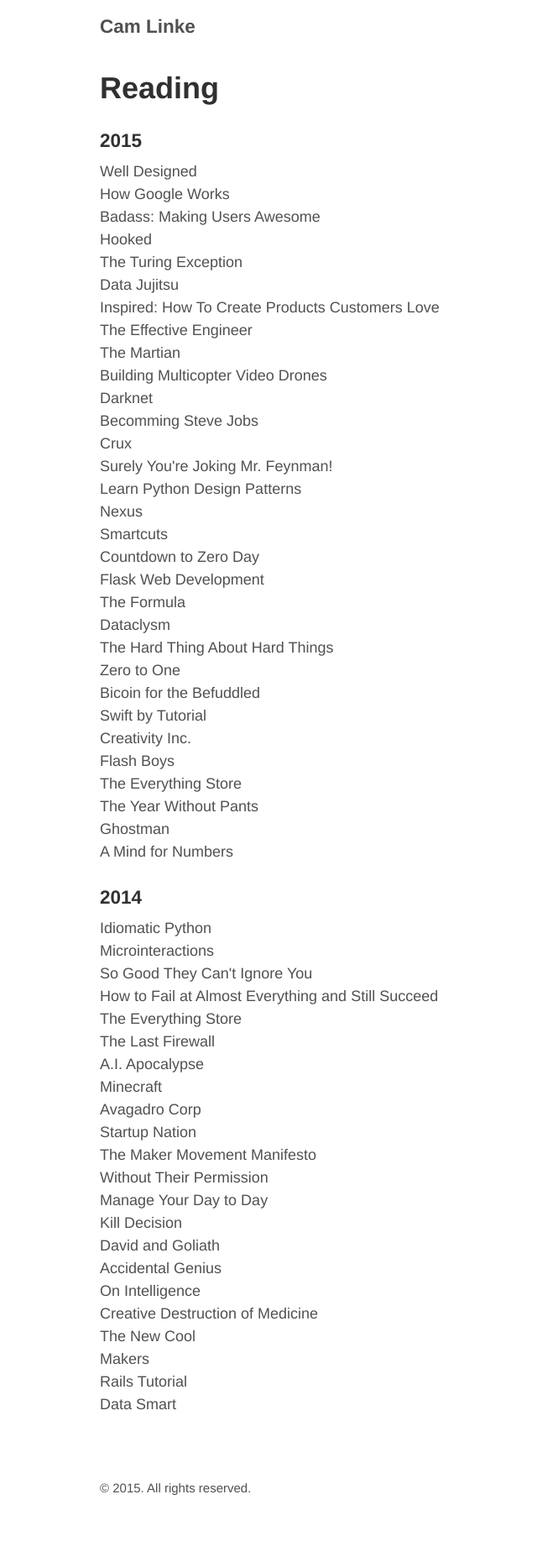
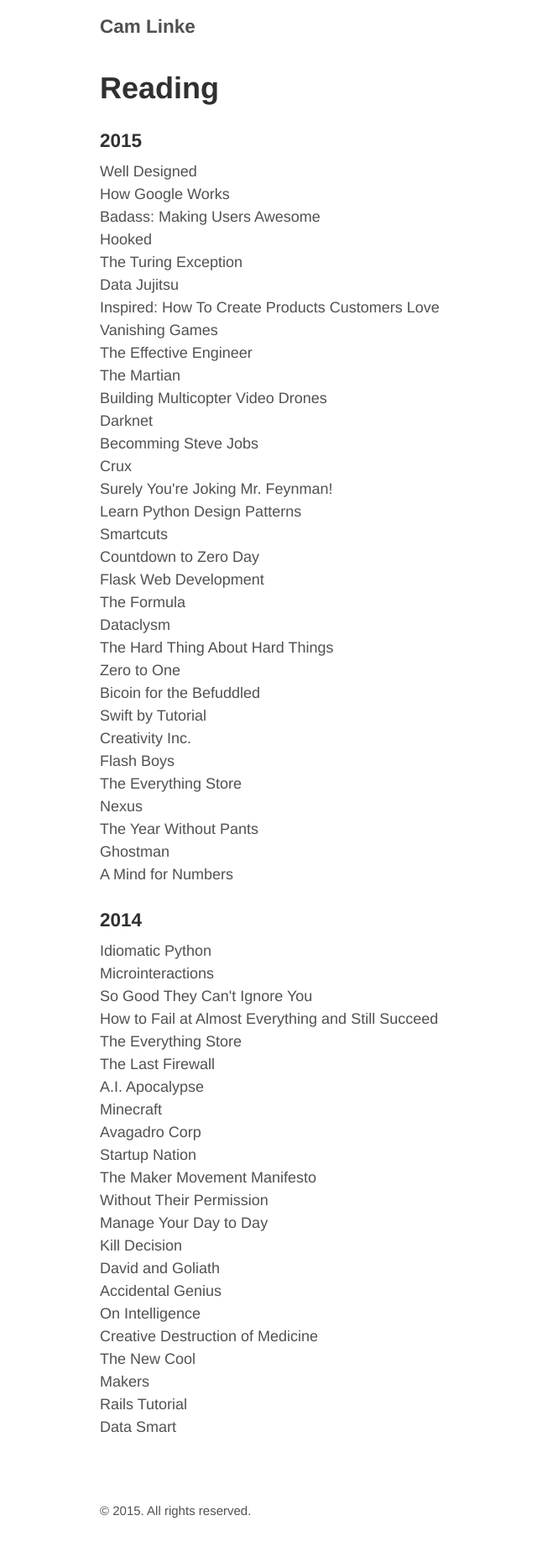
Before and after one commit to camlinke/camlinke.github.io, a Jekyll site: the page built from reading.md, in a window 1280 px wide. Shown: the whole page at 84% size, without its empty margins (206-846 px from the left). Built offline with Jekyll 4.4.1, drawn with Linux system fonts in a browser that asks for light colours; nearby versions of some CDN libraries; before the commit the page ends 1821 px from its top, so only the background shows below that.

Commit message:
updated reading list

```diff
--- a/reading.md
+++ b/reading.md
@@ -12,6 +12,7 @@
     <li>The Turing Exception</li>
     <li>Data Jujitsu</li>
     <li>Inspired: How To Create Products Customers Love</li>
+    <li>Vanishing Games</li>
     <li>The Effective Engineer</li>
     <li>The Martian</li>
     <li>Building Multicopter Video Drones</li>
```
Also changed, not shown: other parts of reading.md (+1 -1 lines).
